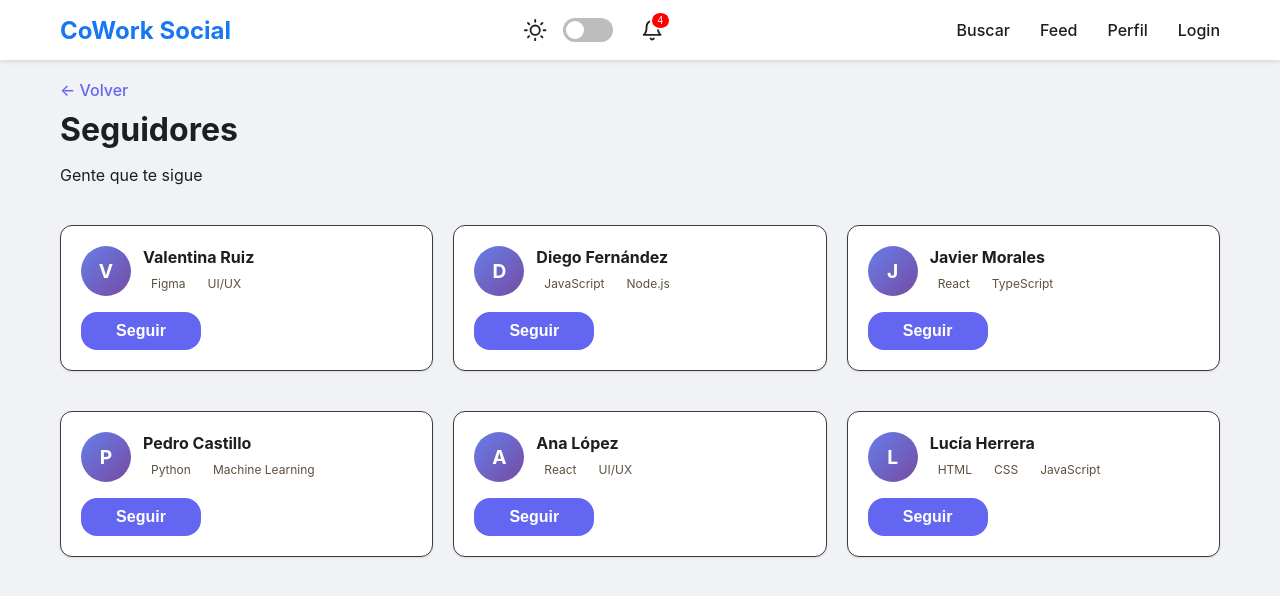
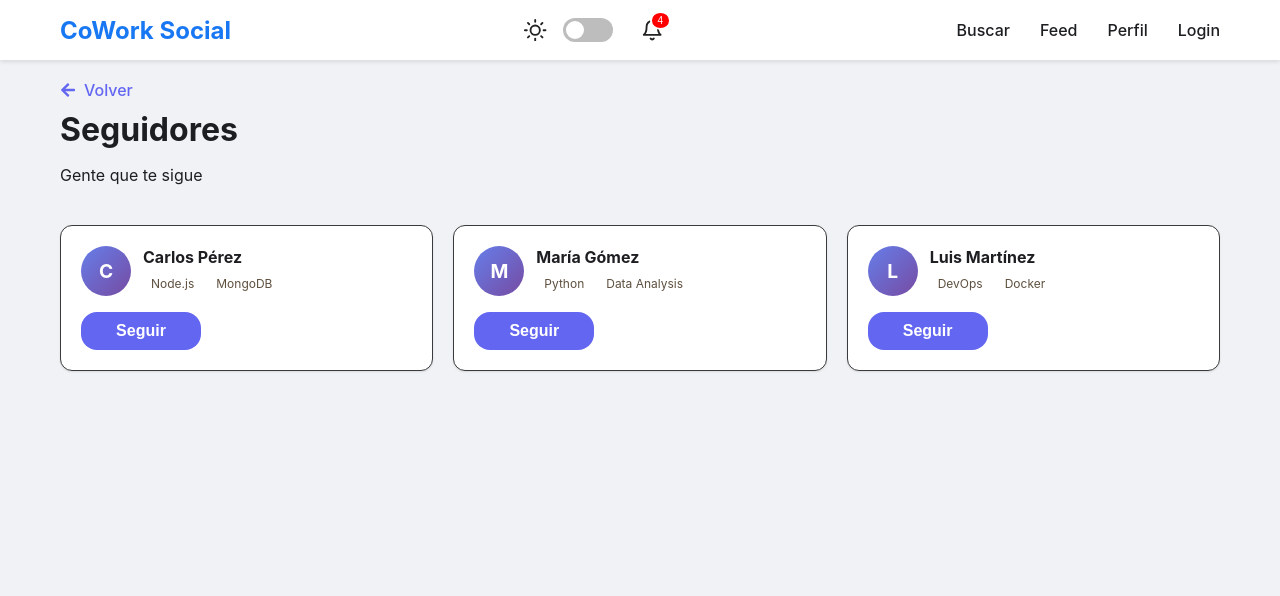
Before and after one commit to ali-zunega/cowork-social-frontend, a React (Create React App) app in the folder frontend/: page /followers in a window 1280 px wide. Shown: the top 596 px of the page. Built offline with nearby package versions, Linux system fonts and the light colour scheme.

Commit message:
fix(follow-system): reset followers and following when creating new profile to avoid stale data and fix some icons missing

```diff
--- a/frontend/src/pages/FollowList.css
+++ b/frontend/src/pages/FollowList.css
@@ -15,7 +15,9 @@
     color: var(--color-primary);
     text-decoration: none;
     font-weight: 500;
-    display: block;
+    display: inline-flex;
+    align-items: center;
+    gap: 8px;
     margin-bottom: 10px;
 }
 
--- a/frontend/src/pages/FollowersList.js
+++ b/frontend/src/pages/FollowersList.js
@@ -1,5 +1,5 @@
-// Usamos useMemo para que no cambien en cada render
-import React, { useMemo } from "react";
+import React, { useEffect, useState } from "react";
+import { FaArrowLeft } from "react-icons/fa";
 import { Link } from "react-router-dom";
 import { mockUsers } from "../data/mockUsers";
 import FollowButton from "../components/FollowButton";
@@ -7,29 +7,51 @@ import FollowButton from "../components/FollowButton";
 import "./FollowList.css";
 
 const FollowersList = () => {
+  const [followers, setFollowers] = useState([]);
+
+  useEffect(() => {
+    const stored = localStorage.getItem("followers");
+
+    let followersIds = [];
+
+    if (!stored) {
       // Generamos la lista aleatoria solo una vez al cargar el componente
-  const randomFollowers = useMemo(() => {
-    //  Clonamos el array para no modificar el original
-    const shuffled = [...mockUsers]
+      const random = [...mockUsers]
+        .sort(() => 0.5 - Math.random())
+        .slice(0, 3)
+        .map((u) => u.id);
 
-      .sort(() => 0.5 - Math.random())
-      // Tomamos 6 usuarios aleatorios del mockUsers para mostrar
-      .slice(0, 6);
-    return shuffled;
+      localStorage.setItem("followers", JSON.stringify(random));
+      followersIds = random;
+    } else {
+      followersIds = JSON.parse(stored);
+    }
+
+    const normalizedIds = followersIds.map((id) => id.toString());
+
+    const filtered = mockUsers.filter((user) =>
+      normalizedIds.includes(user.id.toString()),
+    );
+
+    setFollowers(filtered);
+
+    console.log("followersIds:", followersIds);
+    console.log("filtered:", filtered);
   }, []);
 
   return (
     <div className="follow-list-page container main-content">
       <div className="list-header">
         <Link to="/profile/me" className="back-link">
-          ← Volver
+          <FaArrowLeft /> <span> Volver</span>
         </Link>
         <h1>Seguidores</h1>
         <p className="text-secondary">Gente que te sigue</p>
       </div>
 
       <div className="users-grid">
-        {randomFollowers.map((user) => (
+        {followers.length > 0 ? (
+          followers.map((user) => (
             <div key={user.id} className="user-card card">
               <div className="user-info">
                 {/* mockUsers no tiene avatar cargado */}
@@ -47,7 +69,12 @@ const FollowersList = () => {
               </div>
               <FollowButton userId={user.id} />
             </div>
-        ))}
+          ))
+        ) : (
+          <div className="empty-state card">
+            <p>Aún no tienes seguidores.</p>
+          </div>
+        )}
       </div>
     </div>
   );
--- a/frontend/src/pages/FollowingList.js
+++ b/frontend/src/pages/FollowingList.js
@@ -1,4 +1,5 @@
 import React, { useState, useEffect } from "react";
+import { FaArrowLeft } from "react-icons/fa";
 import { Link } from "react-router-dom";
 import { mockUsers } from "../data/mockUsers";
 import FollowButton from "../components/FollowButton";
@@ -28,7 +29,7 @@ const FollowingList = () => {
     <div className="follow-list-page container main-content">
       <div className="list-header">
         <Link to="/profile/me" className="back-link">
-          ← Volver
+          <FaArrowLeft /> <span> Volver</span>
         </Link>
         <h1>Seguidos</h1>
         <p className="text-secondary">Gente a la que sigues</p>
--- a/frontend/src/pages/Profile.js
+++ b/frontend/src/pages/Profile.js
@@ -19,6 +19,7 @@ const Profile = () => {
   const { userId } = useParams();
 
   const user = getUser();
+  console.log("usuario", user);
   const navigate = useNavigate();
 
   const [followingCount, setFollowingCount] = useState(user.following || 0);
--- a/frontend/src/pages/ProfileEdit.js
+++ b/frontend/src/pages/ProfileEdit.js
@@ -29,6 +29,8 @@ const ProfileEdit = () => {
       bio: user.bio || "",
       avatar: user.avatar || "",
       skills: user.skills ? user.skills.join(", ") : "",
+      followers: user.followers || 0,
+      following: user.following || 0,
     });
   }, [user]);
 
@@ -46,6 +48,14 @@ const ProfileEdit = () => {
       setError("El nombre es obligatorio");
       return;
     }
+    // Inicializar sistema de follows si no existe
+    if (!localStorage.getItem("following")) {
+      localStorage.setItem("following", JSON.stringify([]));
+    }
+
+    if (!localStorage.getItem("followers")) {
+      localStorage.setItem("followers", JSON.stringify([]));
+    }
 
     const userToSave = {
       id: "user-1",
@@ -57,7 +67,12 @@ const ProfileEdit = () => {
         .split(",")
         .map((s) => s.trim())
         .filter(Boolean),
+      followers: 0,
+      following: 0,
     };
+
+    localStorage.setItem("followers", JSON.stringify([]));
+    localStorage.setItem("following", JSON.stringify([]));
 
     localStorage.setItem("user", JSON.stringify(userToSave));
 
```
Lines whose indentation alone changed are shown as unchanged.
